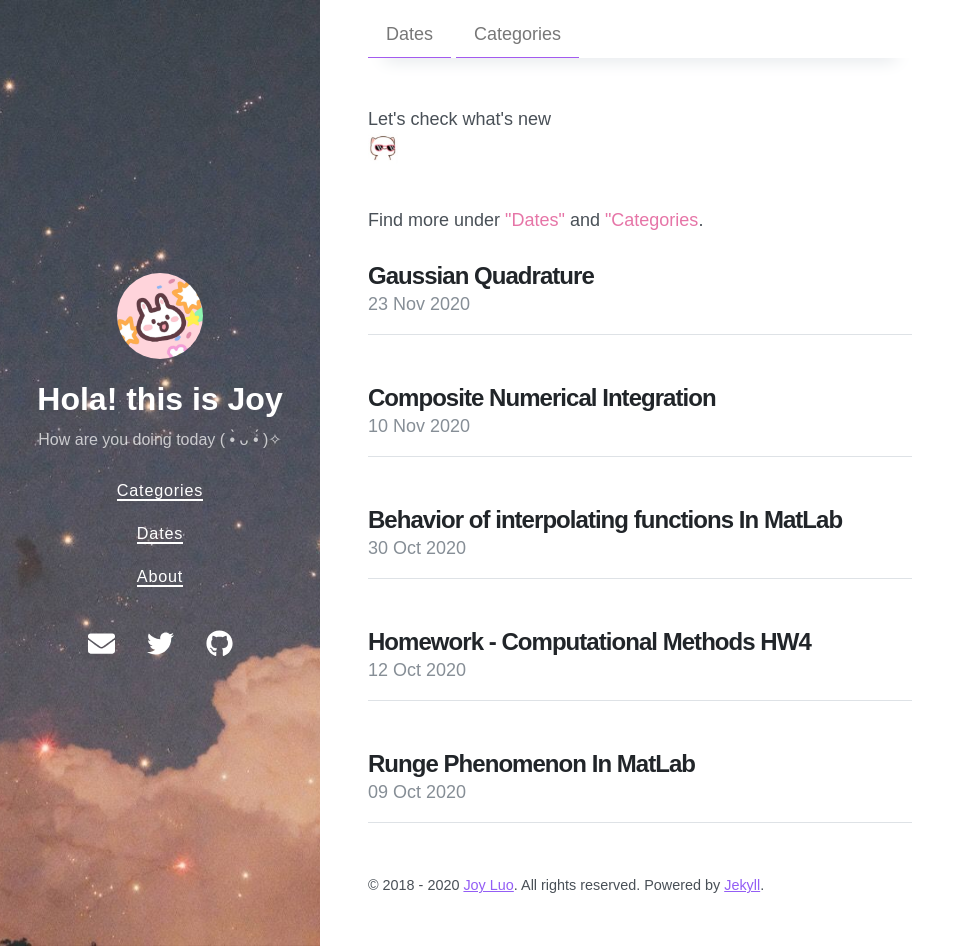
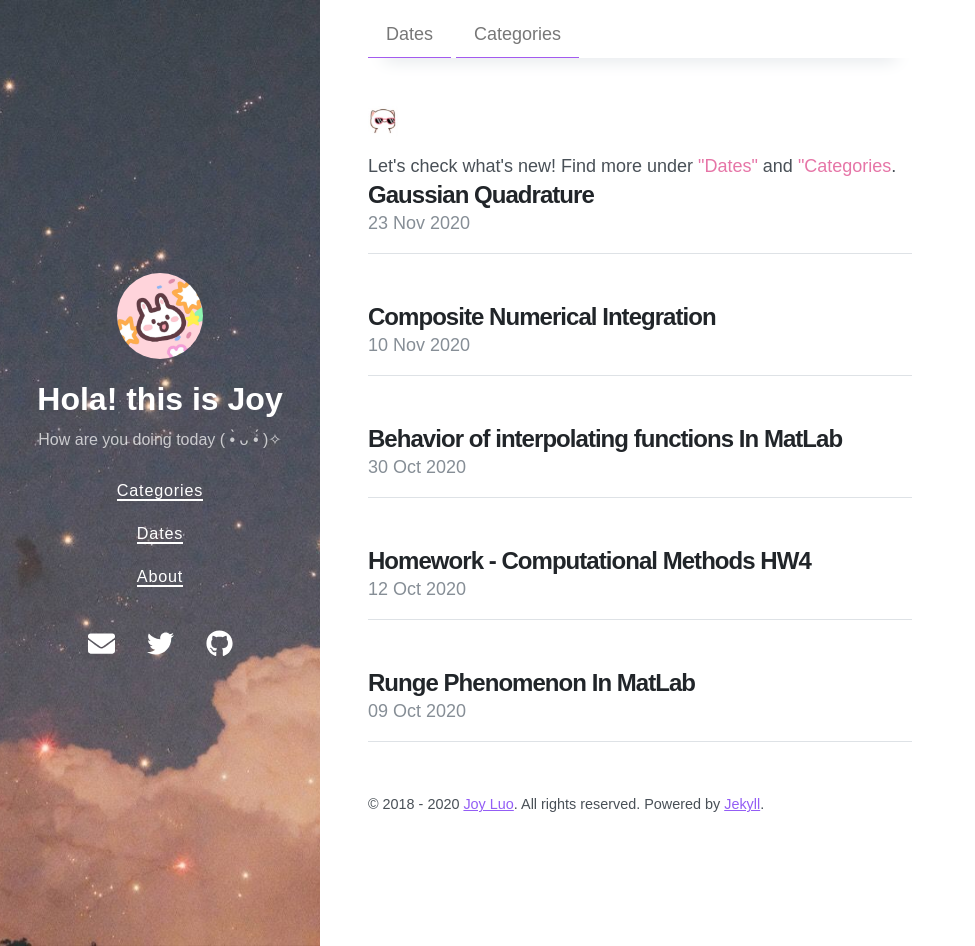
Before and after one commit to Joy3Luo/mathnotes, a Jekyll site: the page built from index.html, in a window 1280 px wide and 946 px high. Shown: the whole window, without its empty margins (0-975 px from the left). Built offline with Jekyll 4.4.1, drawn with Linux system fonts in a browser that asks for light colours; nearby versions of some CDN libraries; the list of posts is cut into pages by our own code.

Commit message:
Update home.html

```diff
--- a/_layouts/home.html
+++ b/_layouts/home.html
@@ -4,9 +4,10 @@ layout: default
 
 {% include home-header.html %}
 
-Let's check what's new <img src="{{ '/IMG_8181.jpg' | relative_url }}" width="30px"><br>
+<img src="{{ '/IMG_8181.jpg' | relative_url }}" width="30px">
+Let's check what's new!
+
 Find more under <font color= E675A7> "Dates"</font> and <font color= E675A7> "Categories</font>.
-<br>
 <br>
 
 <div class="posts">
```
